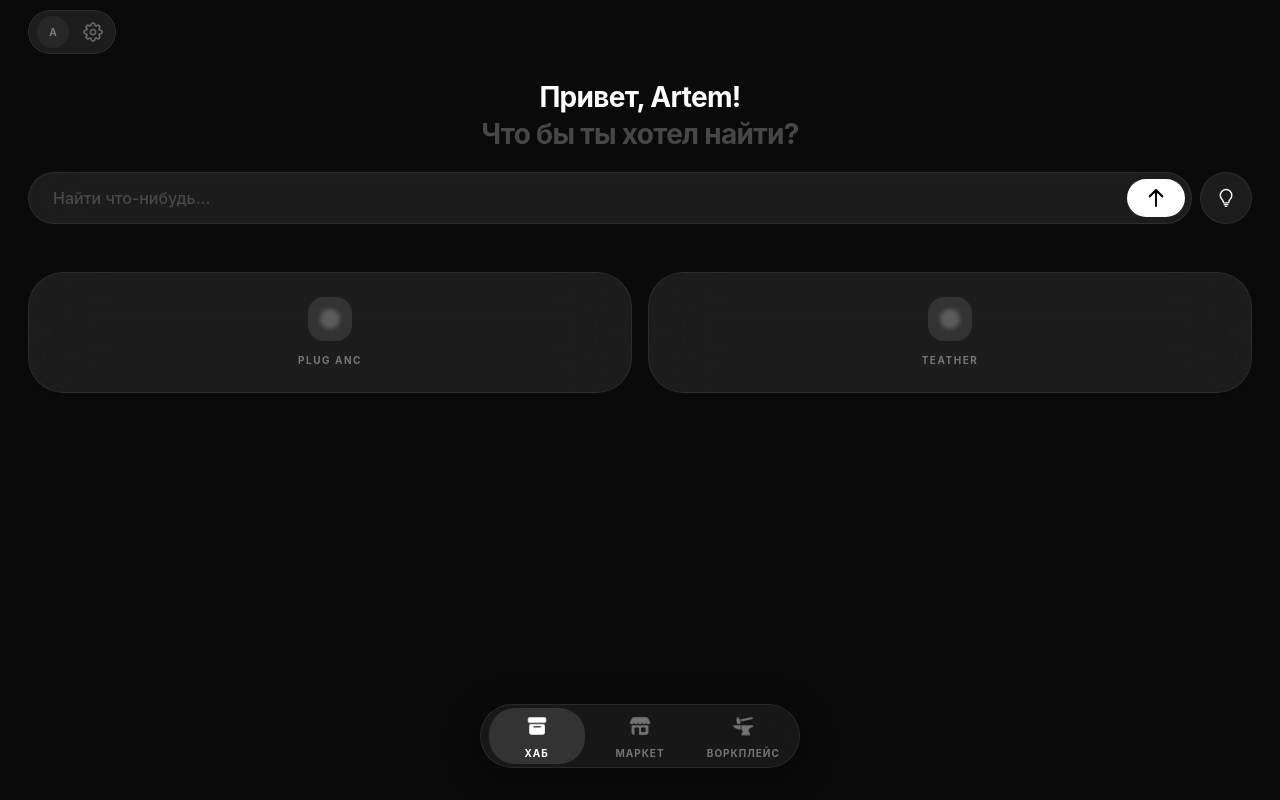
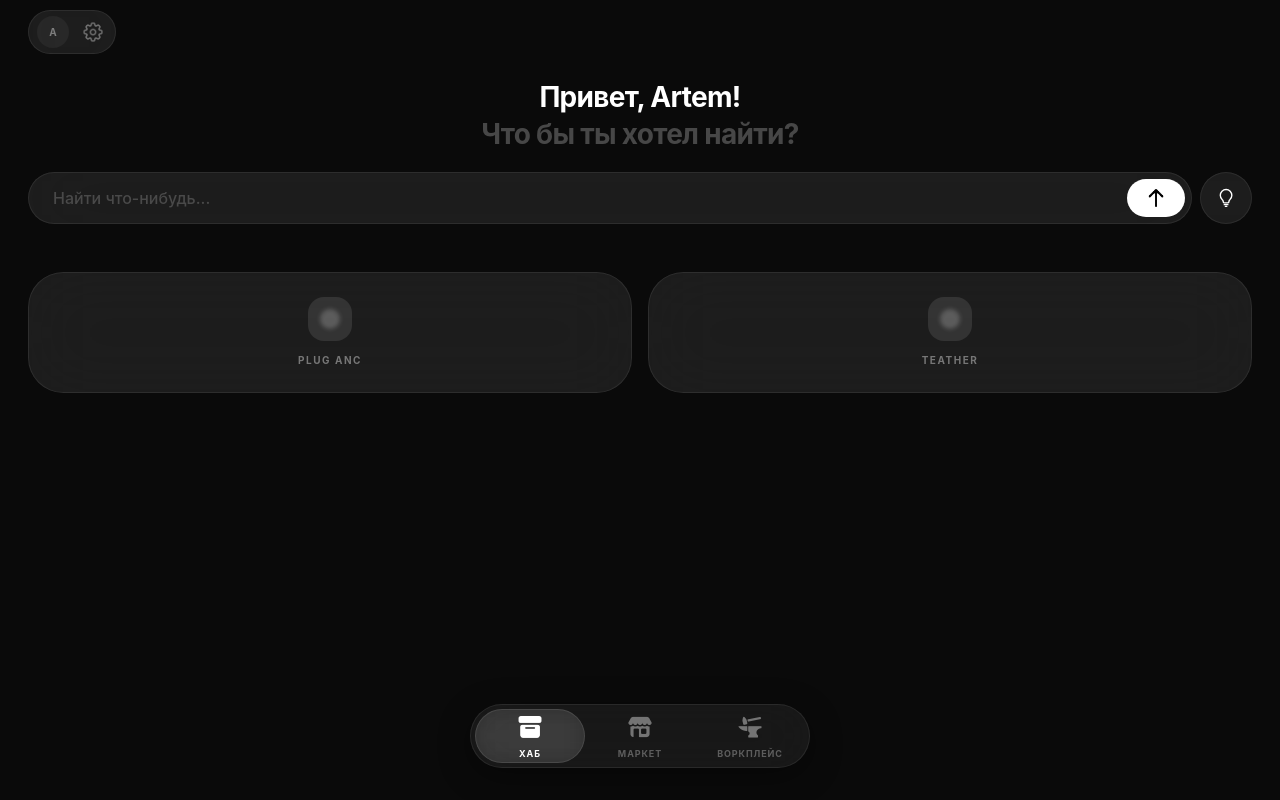
Before and after one commit to fugu70539/PluginBox, a Next.js app: page / in a window 1280 px wide. Built offline with nearby package versions, Linux system fonts and the light colour scheme.

Commit message:
Update TabBar.tsx

```diff
--- a/src/components/ui/TabBar.tsx
+++ b/src/components/ui/TabBar.tsx
@@ -25,32 +25,32 @@ export const Tabbar = ({ activeTab, setActiveTab, tabsConfig }: TabbarProps) =>
 
   return (
     <div className="fixed bottom-8 left-0 right-0 z-50 flex justify-center px-7 pointer-events-none">
-      <nav className="tabbar-glass h-[64px] w-full max-w-[320px] rounded-[32px] flex items-center justify-around px-1 relative pointer-events-auto">
+      <nav className="tabbar-glass h-[64px] w-full max-w-[340px] rounded-full flex items-center justify-between p-1 relative pointer-events-auto">
         {tabsConfig.map((tab) => {
           const isActive = activeTab === tab.id;
           return (
             <button
               key={tab.id}
               onClick={() => handleTabClick(tab.id)}
-              className="relative flex flex-col items-center justify-center w-24 h-14 transition-all active:scale-95"
+              className="relative flex-1 h-full flex flex-col items-center justify-center transition-all active:scale-95"
             >
               {isActive && (
                 <motion.div
                   layoutId="tab-highlight"
-                  className="absolute inset-0 tab-active-bg rounded-[26px] z-0"
-                  transition={{ type: "spring", stiffness: 350, damping: 30 }}
+                  className="absolute inset-0 bg-white/10 backdrop-blur-md border border-white/10 rounded-full z-0"
+                  transition={{ type: "spring", stiffness: 400, damping: 30 }}
                 />
               )}
 
-              <div className="relative z-10 size-7 flex items-center justify-center">
+              <div className="relative z-10 size-8 flex items-center justify-center">
                 <img
                   src={tab.icon}
                   alt={tab.label}
-                  className={`size-full object-contain transition-opacity duration-300 ${isActive ? 'opacity-100' : 'opacity-40'}`}
+                  className={`size-full object-contain transition-all duration-300 ${isActive ? 'opacity-100 scale-110' : 'opacity-40 scale-100'}`}
                 />
               </div>
 
-              <span className={`text-[10px] mt-1.5 font-bold uppercase tracking-widest relative z-10 transition-opacity duration-300 ${isActive ? 'opacity-100 text-white' : 'opacity-40 text-white'}`}>
+              <span className={`text-[9px] mt-1 font-bold uppercase tracking-[0.1em] relative z-10 transition-opacity duration-300 ${isActive ? 'opacity-100 text-white' : 'opacity-30 text-white'}`}>
                 {tab.label}
               </span>
             </button>
```
